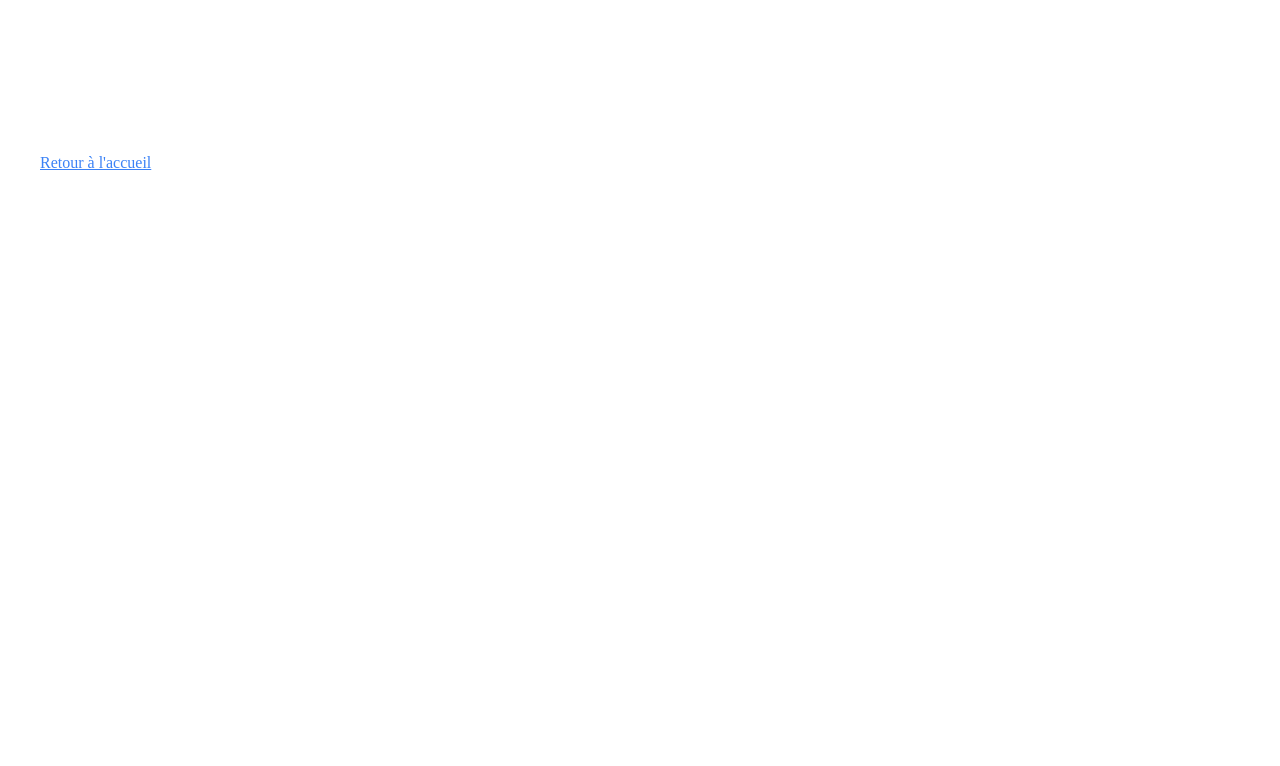
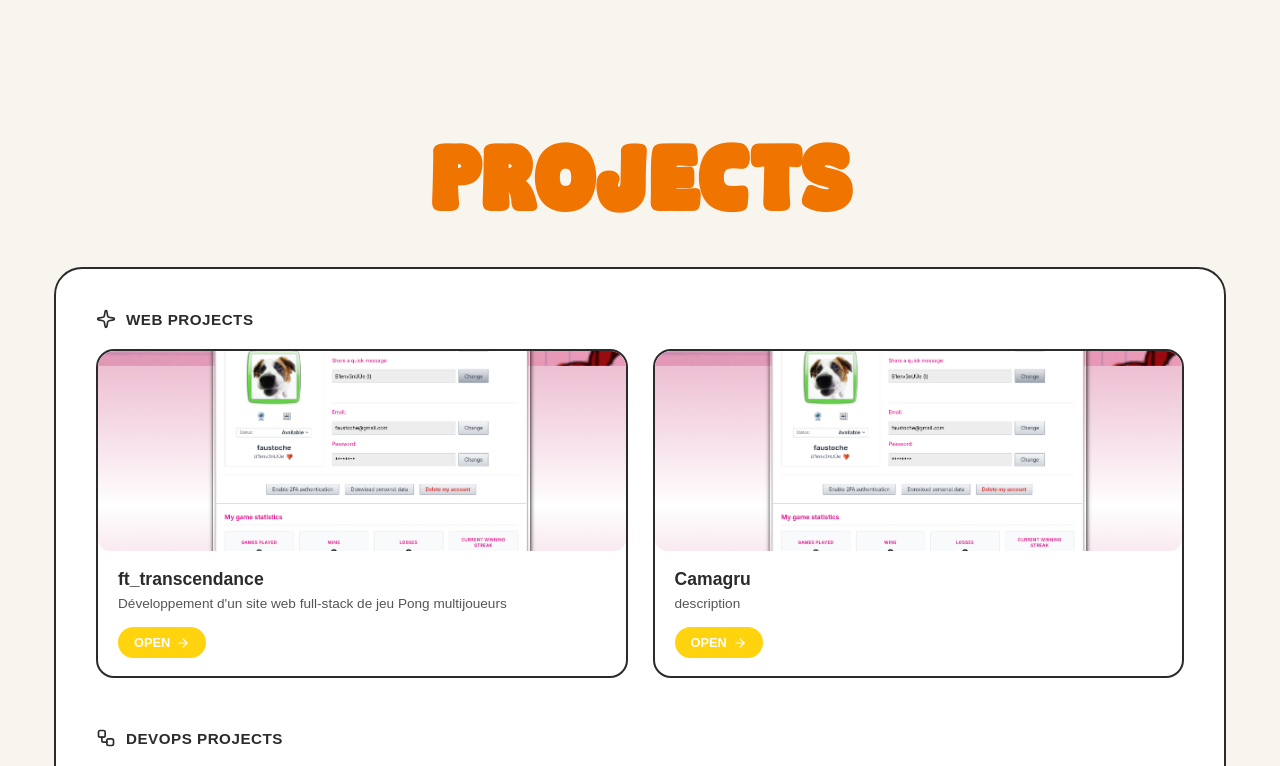
Before and after one commit to faustoche/faustoche-portfolio, a React (Vite) app: page /projects in a window 1280 px wide. Shown: the top 766 px of the page. Built offline with nearby package versions, Linux system fonts and the light colour scheme.

Commit message:
add: new project page

```diff
--- a/src/style.css
+++ b/src/Home.css
@@ -111,11 +111,11 @@ html, body {
 }
 .home-button--primary {
 	background-color: #f4ca43;
-	color: #513b11;
+	color: #1a1919;
 }
 .home-button--secondary {
 	background-color: #baa7e1;
-	color: #513b11;
+	color: #1a1919;
 }
 
 /* FOOTER */
--- a/src/Home.jsx
+++ b/src/Home.jsx
@@ -1,7 +1,7 @@
 import React from 'react';
 import { Link } from 'react-router-dom';
 import { Globe, FolderOpen, MoveRight } from 'lucide-react'
-import './style.css';
+import './Home.css';
 
 export default function Home() {
   return (
--- /dev/null
+++ b/src/Projects.css
@@ -0,0 +1,158 @@
+/* FONT */
+
+@font-face {
+	font-family: "hello-chunky";
+	src: url("/hello-chunky.otf");
+}
+
+/* LAYOUT */
+
+html, body {
+	margin: 0;
+	padding: 0;
+}
+
+.projects {
+	min-height: 100vh;
+	display: flex;
+	flex-direction: column;
+	background-color: #f8f5ee;
+	color: #2b2b2b;
+	font-family: sans-serif;
+}
+
+/* HERO HEADER */
+
+.project-hero {
+	display: flex;
+	justify-content: center;
+	padding: 120px 0 30px;
+}
+.project-hero_title {
+	font-family: 'hello-chunky', cursive;
+	color: #f07400;
+	font-size: 5.5rem;
+	margin: 0;
+}
+/* CADRE PROJETS */
+.project-frame {
+    display: flex;
+    flex-direction: column;
+    gap: 50px;
+    margin: 0 auto 100px;
+    padding: 40px;
+    width: 85%;
+    max-width: 1100px;
+    border: 2px solid #2b2b2b;
+    border-radius: 28px;
+    background-color: #fff;
+}
+
+/* SECTION (Web / Devops) */
+.project-section_header {
+    display: flex;
+    align-items: center;
+    justify-content: space-between;
+    margin-bottom: 20px;
+}
+
+.project-section_label {
+    display: flex;
+    align-items: center;
+    gap: 10px;
+    font-weight: 700;
+    letter-spacing: 0.5px;
+    font-size: 0.95rem;
+}
+
+/* COLONNES */
+.project-columns {
+    display: flex;
+    gap: 25px;
+}
+
+.project-card {
+    flex: 1;
+    border: 2px solid #2b2b2b;
+    border-radius: 18px;
+    overflow: hidden;
+    background-color: #fff;
+    display: flex;
+    flex-direction: column;
+}
+
+
+.preview-cream {
+    background-color: #fdeede;
+}
+
+.preview-dark {
+    background-color: #1c1c1c;
+}
+
+.card-preview_text {
+    font-size: 1.3rem;
+    font-weight: 700;
+    margin: 0;
+    line-height: 1.3;
+}
+
+.preview-cream .card-preview_text { color: #2b2b2b; }
+.preview-dark .card-preview_text { color: #fff; }
+
+.card-info {
+    padding: 18px 20px;
+    display: flex;
+    flex-direction: column;
+    gap: 6px;
+}
+
+.card-info h3 {
+    margin: 0;
+    font-size: 1.1rem;
+}
+
+.card-info p {
+    margin: 0 0 10px;
+    font-size: 0.85rem;
+    color: #555;
+}
+
+.card-preview {
+  width: 100%;
+  height: 200px; /* ou la hauteur que tu avais avant */
+  overflow: hidden;
+  border-radius: 12px; /* garde ce que tu avais déjà */
+}
+
+.card-preview_img {
+  width: 100%;
+  height: 100%;
+  object-fit: cover; /* remplit la carte en gardant les proportions, recadre si besoin */
+  display: block;
+}
+
+.open-btn {
+    align-self: flex-start;
+    display: flex;
+    align-items: center;
+    gap: 6px;
+    background-color: #ffd30d;
+    color: #fff;
+    border: none;
+    padding: 8px 16px;
+    border-radius: 50px;
+    font-weight: 700;
+    font-size: 0.8rem;
+    cursor: pointer;
+    transition: transform 0.2s ease;
+}
+.open-btn:hover {
+    transform: scale(1.05);
+}
+
+@media (max-width: 700px) {
+    .project-columns {
+        flex-direction: column;
+    }
+}
--- a/src/Projects.jsx
+++ b/src/Projects.jsx
@@ -1,12 +1,102 @@
 import React from 'react';
 import { Link } from 'react-router-dom';
+import { Sparkle, Workflow, MoveRight, ArrowRight } from 'lucide-react'
+import './Projects.css';
 
 export default function Projects() {
   return (
-    <div style={{ padding: '40px', backgroundColor: '#ffffff', color: 'white', height: '100vh' }}>
-      <h1>PREVIOUS PROJECTS</h1>
-      <p>ici cadre + projets</p>
-      <Link to="/" style={{ color: '#3b82f6' }}>Retour à l'accueil</Link>
+    <div className="projects">
+      <section className="project-hero">
+        <h1 className="project-hero_title">PROJECTS</h1>
+      </section>
+
+      <section className="project-frame">
+
+        {/* WEB PROJECTS */}
+        <div className="project-section">
+          <div className="project-section_header">
+            <div className="project-section_label">
+						<Sparkle size={20}/>
+              WEB PROJECTS
+            </div>
+          </div>
+
+          <div className="project-columns">
+            <div className="project-card">
+              <div className="card-preview">
+                <img
+                  src="transcendance1.png"
+                  alt="ft_transcendance"
+                  className="card-preview_img"
+                />
+              </div>
+              <div className="card-info">
+                <h3>ft_transcendance</h3>
+                <p>Développement d'un site web full-stack de jeu Pong multijoueurs</p>
+                <button className="open-btn">OPEN <ArrowRight size={14} /></button>
+              </div>
+            </div>
+
+            <div className="project-card">
+              <div className="card-preview">
+                <img
+                  src="transcendance1.png"
+                  alt="ft_transcendance"
+                  className="card-preview_img"
+                />
+              </div>
+              <div className="card-info">
+                <h3>Camagru</h3>
+                <p>description</p>
+                <button className="open-btn">OPEN <ArrowRight size={14} /></button>
+              </div>
+            </div>
+          </div>
+        </div>
+
+        {/* DEVOPS PROJECTS */}
+        <div className="project-section">
+          <div className="project-section_header">
+            <div className="project-section_label">
+              <Workflow size={20}/>
+              DEVOPS PROJECTS
+            </div>
+          </div>
+
+          <div className="project-columns">
+            <div className="project-card">
+              <div className="card-preview">
+                <img
+                  src="transcendance1.png"
+                  alt="ft_transcendance"
+                  className="card-preview_img"
+                />
+              </div>
+              <div className="card-info">
+                <h3>fsdfsdf</h3>
+                <p>dfsdfsdf</p>
+                <button className="open-btn">OPEN <ArrowRight size={14} /></button>
+              </div>
+            </div>
+
+            <div className="project-card">
+              <div className="card-preview">
+                <img
+                  src="transcendance1.png"
+                  alt="ft_transcendance"
+                  className="card-preview_img"
+                />
+              </div>
+              <div className="card-info">
+                <h3>sdfsdfsdf</h3>
+                <p>sdfsdfsdfsdf</p>
+                <button className="open-btn">OPEN <ArrowRight size={14} /></button>
+              </div>
+            </div>
+          </div>
+        </div>
+
+      </section>
     </div>
   );
 }
--- a/src/main.jsx
+++ b/src/main.jsx
@@ -1,7 +1,7 @@
 import React from 'react'
 import ReactDOM from 'react-dom/client'
 import App from './App.jsx'
-import './style.css';
+
 
 ReactDOM.createRoot(document.getElementById('root')).render(
     <App />
```
Also changed, not shown: src/Map.jsx (+57 -16 lines), public/transcendance.png (added), public/transcendance1.png (added).
